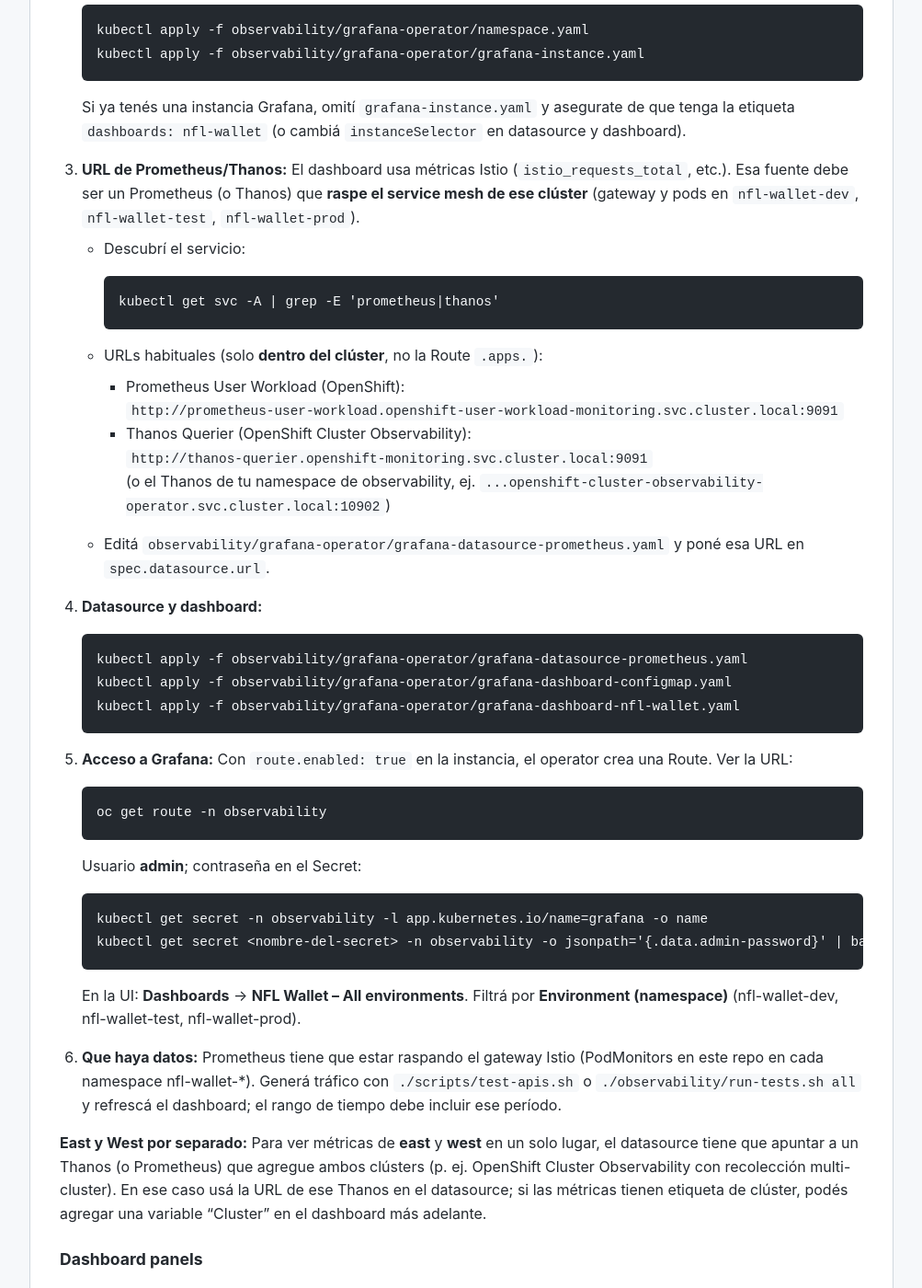
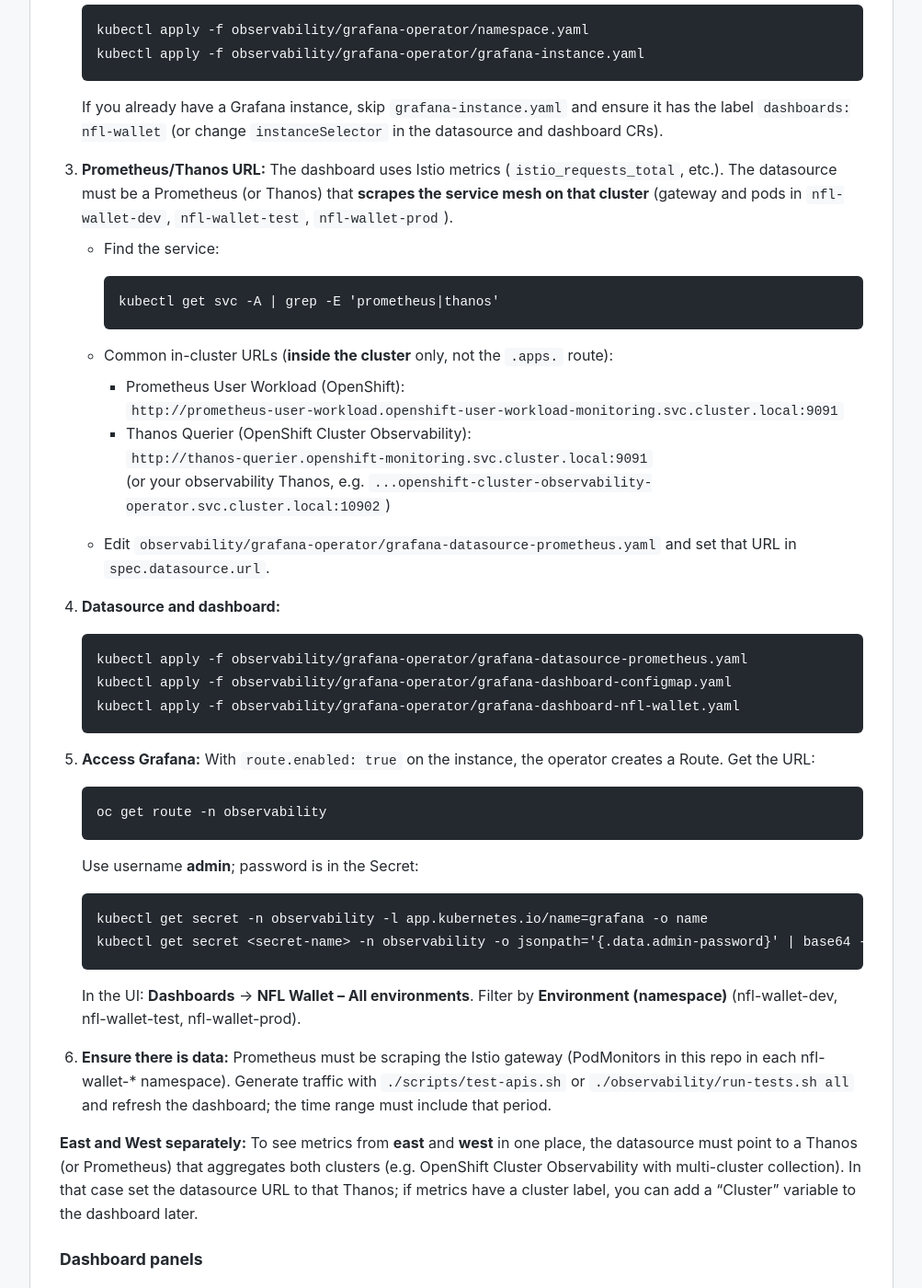
Before and after one commit to maximilianoPizarro/nfl-wallet-gitops, a Jekyll site: the page built from docs/observability.md, in a window 1280 px wide and 1400 px high, scrolled down 3267 px. Shown: the whole window at 92% size, without its empty margins (138-1141 px from the left). Built offline with Jekyll 4.4.1, drawn with Linux system fonts in a browser that asks for light colours; some of the changed text lies outside the part shown.

Commit message:
documentation

````diff
--- a/docs/observability.md
+++ b/docs/observability.md
@@ -98,53 +98,53 @@ The **`observability/grafana-operator/`** directory contains YAML manifests to u
 Or apply the whole directory after editing the Prometheus URL:
 `kubectl apply -f observability/grafana-operator/`
 
-### Cómo armar el tablero Grafana (paso a paso)
+### How to set up the Grafana dashboard (step by step)
 
-Con las apps desplegadas en **east** y **west**, podés tener un Grafana por clúster (east y west) o uno central que consulte un Thanos que agregue ambos. Pasos típicos para **un clúster** (por ejemplo east):
+With apps deployed on **east** and **west**, you can run one Grafana per cluster (east and west) or a central Grafana that queries a Thanos aggregating both. Typical steps for **one cluster** (e.g. east):
 
-1. **Grafana Operator instalado** en el clúster donde quieras Grafana (east, west o hub). Si usás OpenShift, podés instalar el [Grafana Operator](https://grafana.github.io/grafana-operator/) desde OperatorHub.
+1. **Install Grafana Operator** on the cluster where you want Grafana (east, west, or hub). On OpenShift, install the [Grafana Operator](https://grafana.github.io/grafana-operator/) from OperatorHub.
 
-2. **Namespace y instancia Grafana** (desde la raíz del repo):
+2. **Namespace and Grafana instance** (from the repo root):
    ```bash
    kubectl apply -f observability/grafana-operator/namespace.yaml
    kubectl apply -f observability/grafana-operator/grafana-instance.yaml
    ```
-   Si ya tenés una instancia Grafana, omití `grafana-instance.yaml` y asegurate de que tenga la etiqueta `dashboards: nfl-wallet` (o cambiá `instanceSelector` en datasource y dashboard).
+   If you already have a Grafana instance, skip `grafana-instance.yaml` and ensure it has the label `dashboards: nfl-wallet` (or change `instanceSelector` in the datasource and dashboard CRs).
 
-3. **URL de Prometheus/Thanos:** El dashboard usa métricas Istio (`istio_requests_total`, etc.). Esa fuente debe ser un Prometheus (o Thanos) que **raspe el service mesh de ese clúster** (gateway y pods en `nfl-wallet-dev`, `nfl-wallet-test`, `nfl-wallet-prod`).
-   - Descubrí el servicio:
+3. **Prometheus/Thanos URL:** The dashboard uses Istio metrics (`istio_requests_total`, etc.). The datasource must be a Prometheus (or Thanos) that **scrapes the service mesh on that cluster** (gateway and pods in `nfl-wallet-dev`, `nfl-wallet-test`, `nfl-wallet-prod`).
+   - Find the service:
      ```bash
      kubectl get svc -A | grep -E 'prometheus|thanos'
      ```
-   - URLs habituales (solo **dentro del clúster**, no la Route `.apps.`):
+   - Common in-cluster URLs (**inside the cluster** only, not the `.apps.` route):
      - Prometheus User Workload (OpenShift):
        `http://prometheus-user-workload.openshift-user-workload-monitoring.svc.cluster.local:9091`
      - Thanos Querier (OpenShift Cluster Observability):
        `http://thanos-querier.openshift-monitoring.svc.cluster.local:9091`
-       (o el Thanos de tu namespace de observability, ej. `...openshift-cluster-observability-operator.svc.cluster.local:10902`)
-   - Editá `observability/grafana-operator/grafana-datasource-prometheus.yaml` y poné esa URL en `spec.datasource.url`.
+       (or your observability Thanos, e.g. `...openshift-cluster-observability-operator.svc.cluster.local:10902`)
+   - Edit `observability/grafana-operator/grafana-datasource-prometheus.yaml` and set that URL in `spec.datasource.url`.
 
-4. **Datasource y dashboard:**
+4. **Datasource and dashboard:**
    ```bash
    kubectl apply -f observability/grafana-operator/grafana-datasource-prometheus.yaml
    kubectl apply -f observability/grafana-operator/grafana-dashboard-configmap.yaml
    kubectl apply -f observability/grafana-operator/grafana-dashboard-nfl-wallet.yaml
    ```
 
-5. **Acceso a Grafana:** Con `route.enabled: true` en la instancia, el operator crea una Route. Ver la URL:
+5. **Access Grafana:** With `route.enabled: true` on the instance, the operator creates a Route. Get the URL:
    ```bash
    oc get route -n observability
    ```
-   Usuario **admin**; contraseña en el Secret:
+   Use username **admin**; password is in the Secret:
    ```bash
    kubectl get secret -n observability -l app.kubernetes.io/name=grafana -o name
-   kubectl get secret <nombre-del-secret> -n observability -o jsonpath='{.data.admin-password}' | base64 -d
+   kubectl get secret <secret-name> -n observability -o jsonpath='{.data.admin-password}' | base64 -d
    ```
-   En la UI: **Dashboards** → **NFL Wallet – All environments**. Filtrá por **Environment (namespace)** (nfl-wallet-dev, nfl-wallet-test, nfl-wallet-prod).
+   In the UI: **Dashboards** → **NFL Wallet – All environments**. Filter by **Environment (namespace)** (nfl-wallet-dev, nfl-wallet-test, nfl-wallet-prod).
 
-6. **Que haya datos:** Prometheus tiene que estar raspando el gateway Istio (PodMonitors en este repo en cada namespace nfl-wallet-*). Generá tráfico con `./scripts/test-apis.sh` o `./observability/run-tests.sh all` y refrescá el dashboard; el rango de tiempo debe incluir ese período.
+6. **Ensure there is data:** Prometheus must be scraping the Istio gateway (PodMonitors in this repo in each nfl-wallet-* namespace). Generate traffic with `./scripts/test-apis.sh` or `./observability/run-tests.sh all` and refresh the dashboard; the time range must include that period.
 
-**East y West por separado:** Para ver métricas de **east** y **west** en un solo lugar, el datasource tiene que apuntar a un Thanos (o Prometheus) que agregue ambos clústers (p. ej. OpenShift Cluster Observability con recolección multi-cluster). En ese caso usá la URL de ese Thanos en el datasource; si las métricas tienen etiqueta de clúster, podés agregar una variable "Cluster" en el dashboard más adelante.
+**East and West separately:** To see metrics from **east** and **west** in one place, the datasource must point to a Thanos (or Prometheus) that aggregates both clusters (e.g. OpenShift Cluster Observability with multi-cluster collection). In that case set the datasource URL to that Thanos; if metrics have a cluster label, you can add a "Cluster" variable to the dashboard later.
 
 ### Dashboard panels
 
````
Also changed, not shown: observability/grafana-operator/README.md.
